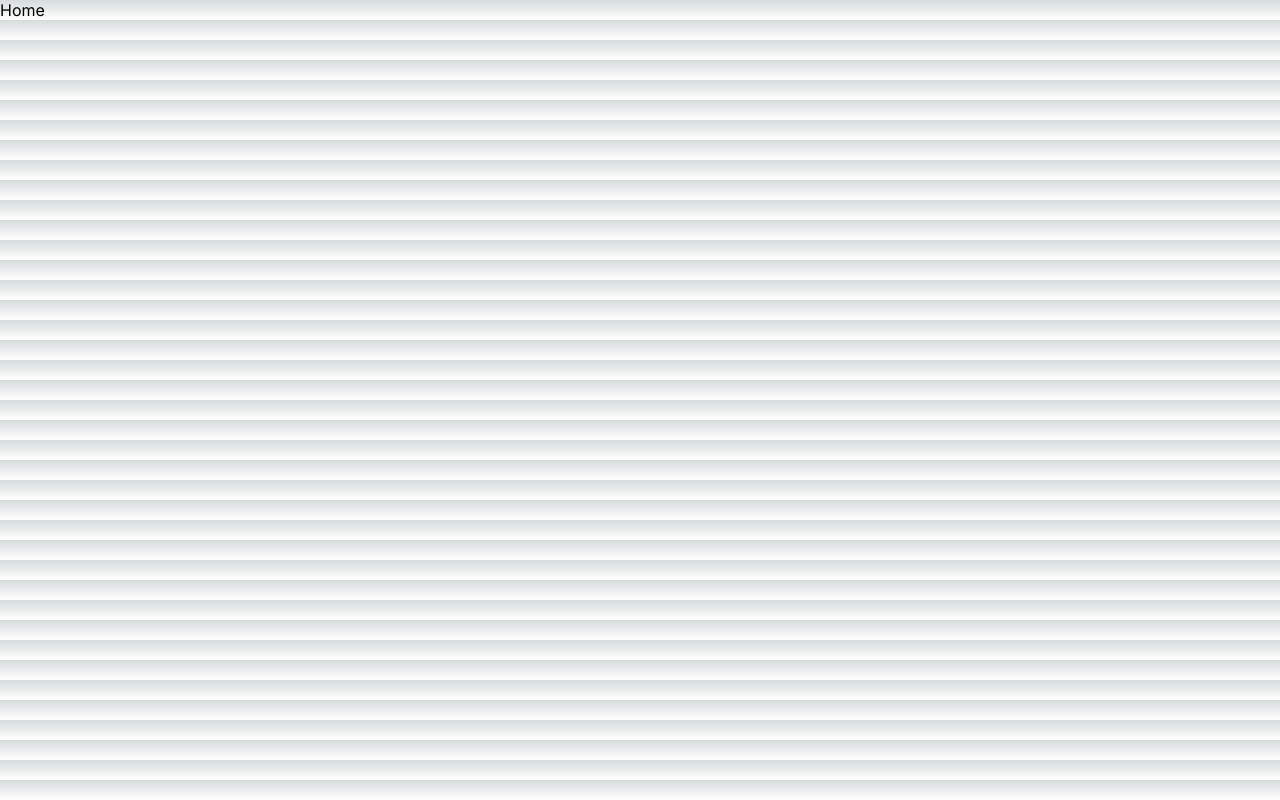
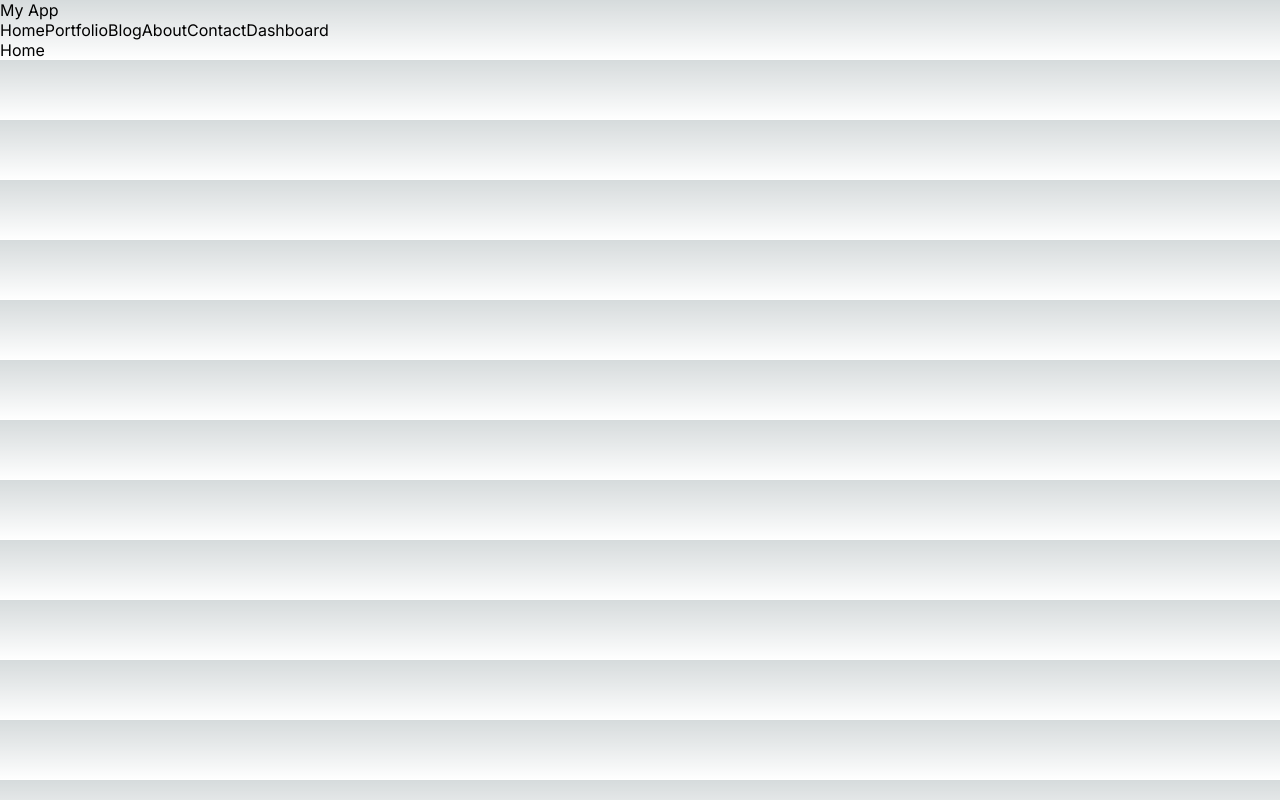
Before and after one commit to 333Nikita333/nextjs-practical-project, a Next.js app: page / in a window 1280 px wide. Built offline with nearby package versions, Linux system fonts and the light colour scheme.

Commit message:
header and footer integration

```diff
--- /dev/null
+++ b/src/app/contact/loading.tsx
@@ -0,0 +1,5 @@
+const Loading = () => {
+  return <div>Loading...</div>;
+};
+
+export default Loading;
--- a/src/app/layout.tsx
+++ b/src/app/layout.tsx
@@ -1,22 +1,30 @@
-import './globals.css'
-import type { Metadata } from 'next'
-import { Inter } from 'next/font/google'
+import Footer from "@/components/Footer/Footer";
+import NavBar from "@/components/navbar/NavBar";
+import type { Metadata } from "next";
+import { Inter } from "next/font/google";
+import "./globals.css";
 
-const inter = Inter({ subsets: ['latin'] })
+const inter = Inter({ subsets: ["latin"] });
 
 export const metadata: Metadata = {
-  title: 'Create Next App',
-  description: 'Generated by create next app',
-}
+  title: "My App",
+  description: "Generated by create next app",
+};
 
 export default function RootLayout({
   children,
 }: {
-  children: React.ReactNode
+  children: React.ReactNode;
 }) {
   return (
     <html lang="en">
-      <body className={inter.className}>{children}</body>
+      <body className={inter.className}>
+        <header>
+          <NavBar />
+        </header>
+        <main>{children}</main>
+        <Footer />
+      </body>
     </html>
-  )
+  );
 }
--- /dev/null
+++ b/src/components/Footer/Footer.tsx
@@ -0,0 +1,12 @@
+
+
+const Footer = () => {
+  return (
+    <footer>
+      <div></div>
+      <div></div>
+    </footer>
+  );
+};
+
+export default Footer;
--- /dev/null
+++ b/src/components/navbar/NavBar.tsx
@@ -0,0 +1,52 @@
+import Link from "next/link";
+import { LinkType } from "../../../types";
+
+const links: LinkType[] = [
+  {
+    id: 1,
+    title: "Home",
+    url: "/",
+  },
+  {
+    id: 2,
+    title: "Portfolio",
+    url: "/portfolio",
+  },
+  {
+    id: 3,
+    title: "Blog",
+    url: "/blog",
+  },
+  {
+    id: 4,
+    title: "About",
+    url: "/about",
+  },
+  {
+    id: 5,
+    title: "Contact",
+    url: "/contact",
+  },
+  {
+    id: 6,
+    title: "Dashboard",
+    url: "/dashboard",
+  },
+];
+
+const NavBar = () => {
+  return (
+    <nav>
+      <Link href="/">My App</Link>
+      <div>
+        {links.map(({ id, title, url }) => (
+          <Link key={id} href={url}>
+            {title}
+          </Link>
+        ))}
+      </div>
+    </nav>
+  );
+};
+
+export default NavBar;
--- /dev/null
+++ b/types.ts
@@ -0,0 +1,5 @@
+export type LinkType = {
+  id: number;
+  title: string;
+  url: string;
+};
```
